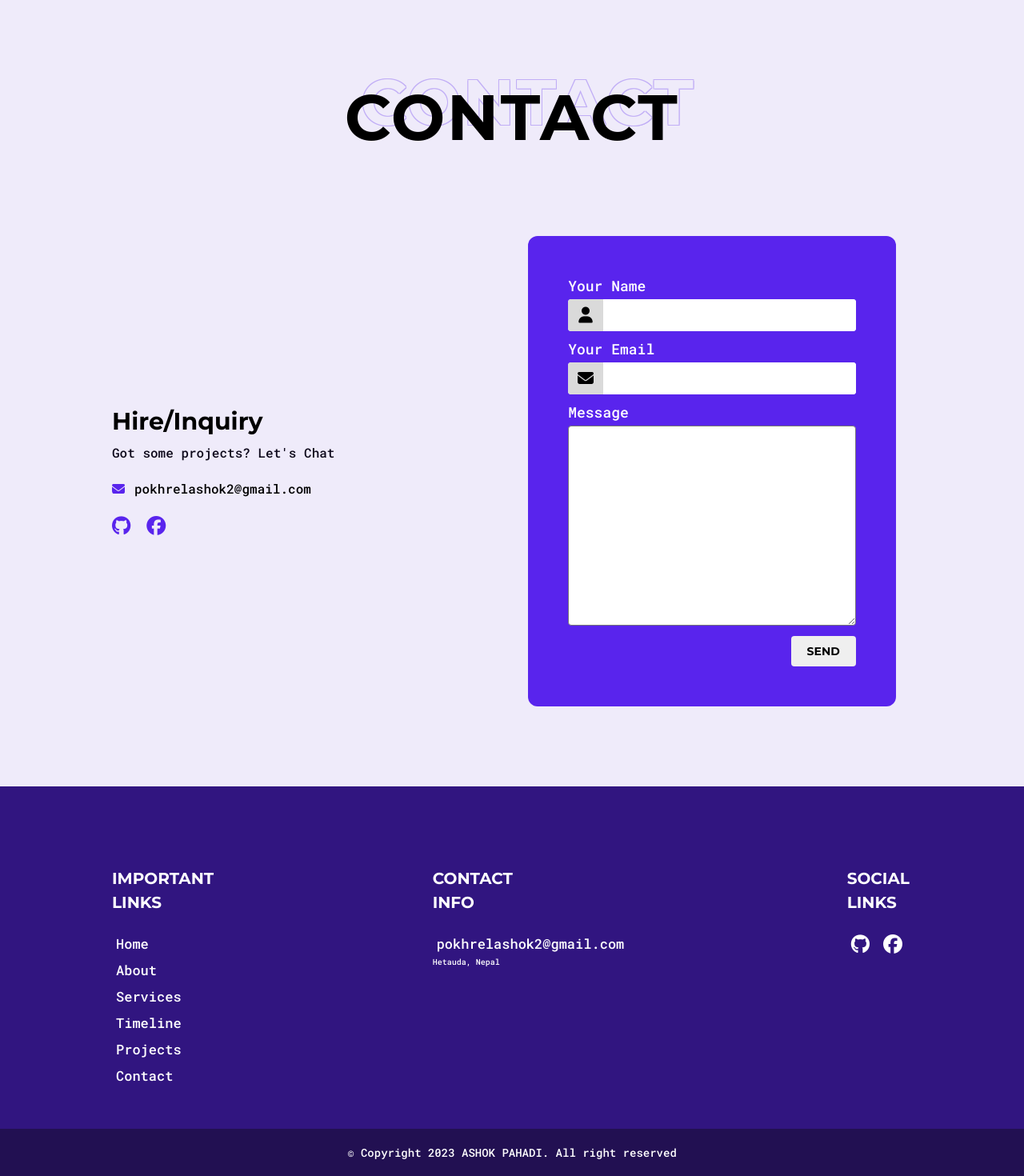
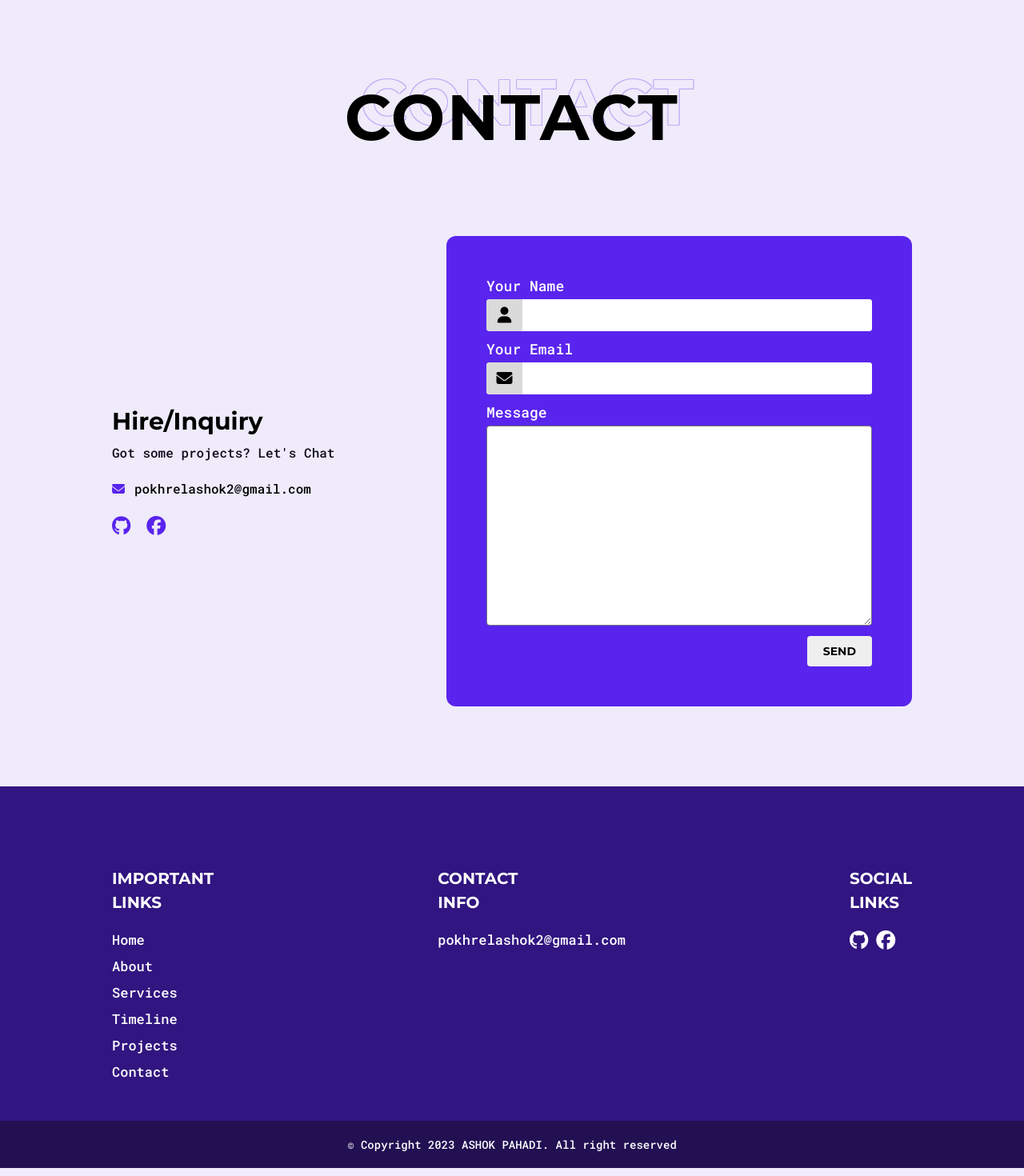
Before and after one commit to pokhrelashok/pokhrelashok.github.io, a SvelteKit app: page / in a window 1280 px wide. Shown: the part 9905-11375 px from the top of the page at 80% size. Built offline with nearby package versions, Linux system fonts and the light colour scheme; a web font is replaced by a local one.

Commit message:
Minor issue fixes

```diff
--- a/src/app.scss
+++ b/src/app.scss
@@ -774,10 +774,11 @@ p {
     display: flex;
     align-items: stretch;
     justify-content: center;
+    gap: 3rem;
 
     .left {
       width: 100%;
-      flex: 1;
+      flex: 2;
       display: flex;
       flex-direction: column;
       justify-content: center;
@@ -817,7 +818,7 @@ p {
 
     .right {
       width: 100%;
-      flex: 1;
+      flex: 3;
       display: flex;
       flex-direction: column;
       justify-content: center;
@@ -852,7 +853,7 @@ p {
   .right {
     .form-wrapper {
       background-color: $background-color_2;
-      max-width: 500px;
+      width: 100%;
       margin: 0 auto;
       padding: 5rem;
       border-radius: 12px;
@@ -951,6 +952,14 @@ p {
 
     ul {
       list-style: none;
+      display: flex;
+      flex-direction: column;
+      gap: 1rem;
+
+      &.icons {
+        flex-direction: row !important;
+      }
+
 
       li {
         border-radius: 4px;
@@ -961,25 +970,10 @@ p {
           width: 100%;
           color: $color_3;
           font-size: 1.7rem;
-          padding: 0.5rem;
         }
 
         i {
           font-size: 24px;
-        }
-      }
-    }
-
-    .col-3 {
-      ul {
-        display: flex;
-        flex-wrap: wrap;
-
-        li {
-          a {
-            padding-right: 12px;
-            text-align: center;
-          }
         }
       }
     }
@@ -1231,6 +1225,7 @@ cite {
     }
   }
 
+
   #footer {
     footer {
       flex-direction: column;
--- a/src/routes/+page.svelte
+++ b/src/routes/+page.svelte
@@ -540,12 +540,11 @@
 						<li>
 							<a href="mailto:pokhrelashok2@gmail.com">pokhrelashok2@gmail.com</a>
 						</li>
-						<li>Hetauda, Nepal</li>
 					</ul>
 				</div>
 				<div class="col-3">
 					<h2 class="column-heading">Social <br />Links</h2>
-					<ul>
+					<ul class="icons">
 						<li>
 							<a target="_blank" rel="noreferrer" href="https://github.com/pokhrelashok"
 								><i class="fab fa-github" /></a
```
